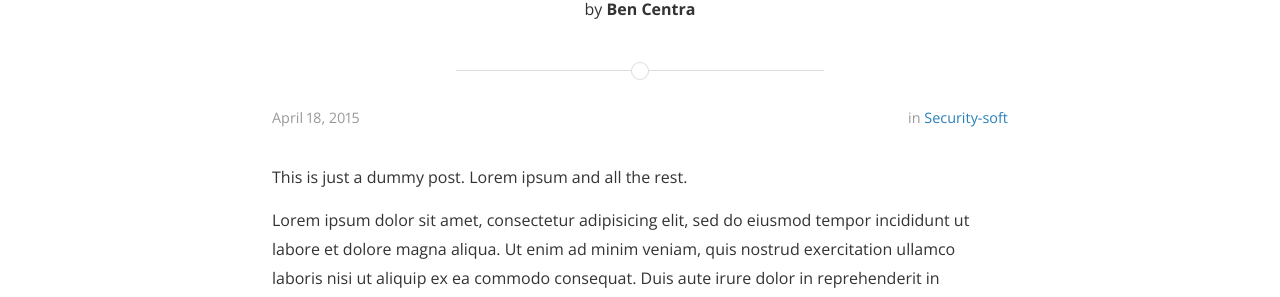
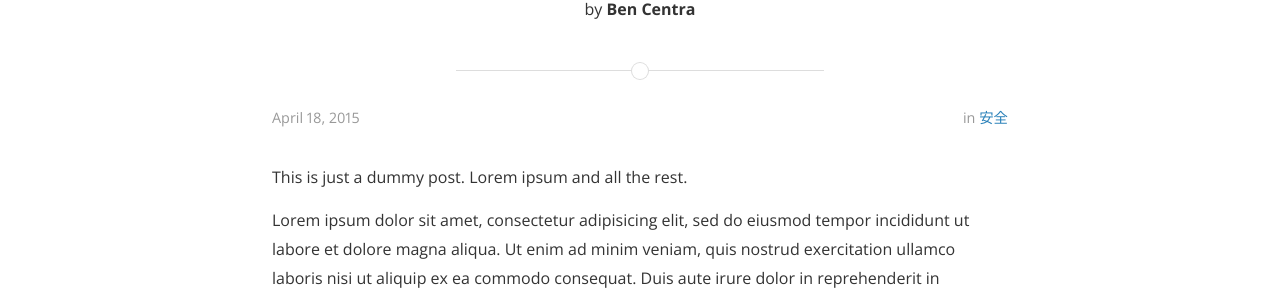
Before and after one commit to zhiji6/zhiji6.github.io, a Jekyll site: the page built from _posts/2015-04-18-dummy6.markdown, in a window 1280 px wide. Shown: the part 209-506 px from the top of the page. Built offline with Jekyll 4.4.1, drawn with Linux system fonts in a browser that asks for light colours; nearby versions of some CDN libraries.

Commit message:
category add update更新1

```diff
--- a/_config.yml
+++ b/_config.yml
@@ -55,7 +55,7 @@ descriptions:
   - cat: security-soft
     desc: "Just some placeholder posts, lorem ipsum and the rest."
 
-  - cat: security-soft
+  - cat: 安全
     desc: "Posts describing Jekyll setup techniques."
 
 # Social icons and sharing options
--- a/_posts/2015-04-18-dummy6.markdown
+++ b/_posts/2015-04-18-dummy6.markdown
@@ -3,7 +3,7 @@ layout: post
 title:  "Dummy Post 6"
 date:   2015-04-18 08:43:59
 author: Ben Centra
-categories: security-soft
+categories: 安全
 tags: lorem ipsum
 ---
 
```
